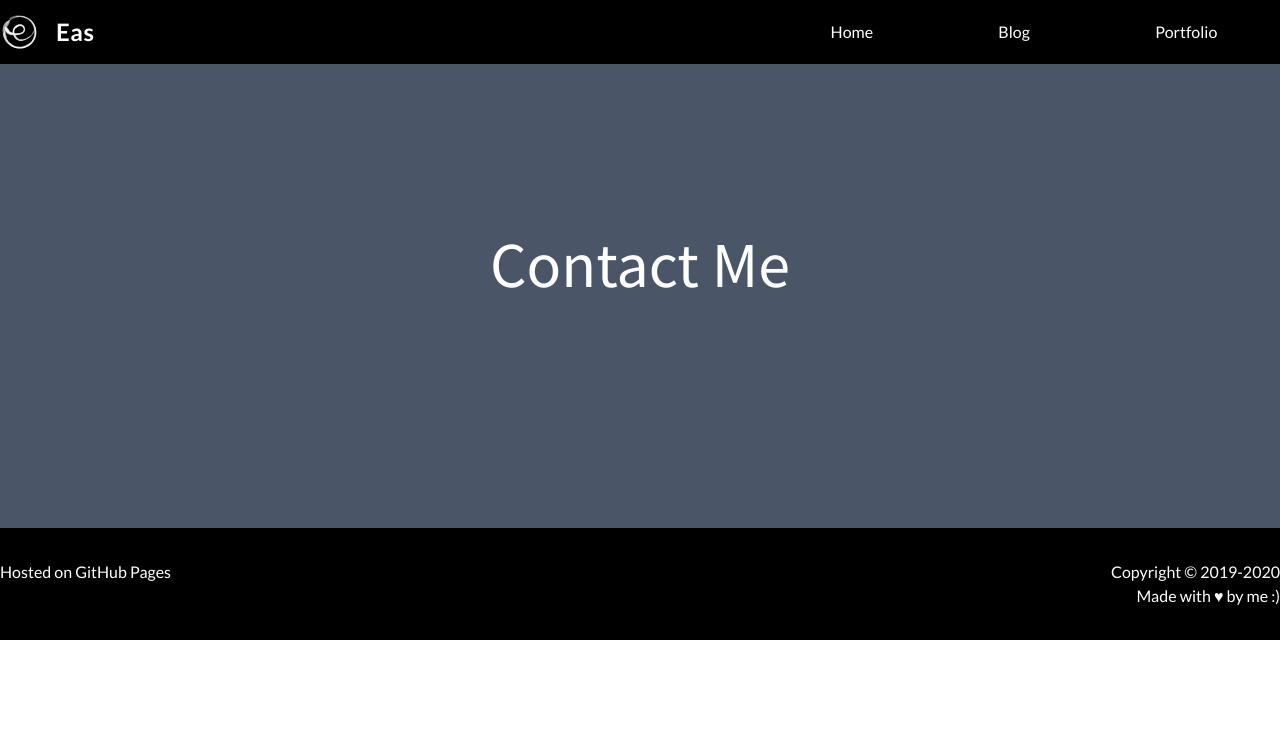
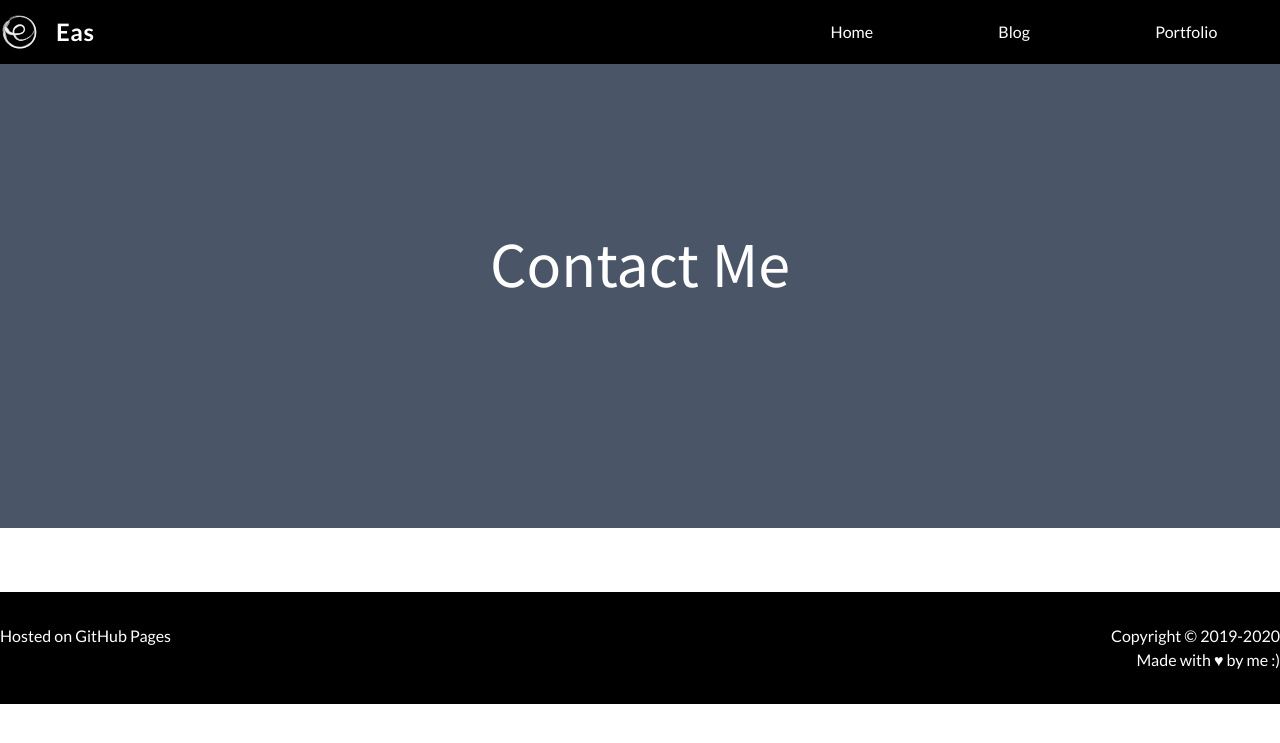
Before and after one commit to easterneas/eas-site_ghp, a Jekyll site: the page built from contact.md, in a window 1280 px wide. Shown: the top 743 px of the page. Built offline with Jekyll 4.4.1, drawn with Linux system fonts in a browser that asks for light colours.

Commit message:
add py-8 on container

```diff
--- a/_layouts/page.html
+++ b/_layouts/page.html
@@ -13,7 +13,7 @@
     {% include header.page.html %}
 
     <main role="main">
-      <div class="container">
+      <div class="container py-8">
         {{ content }}
       </div>
     </main>
```
